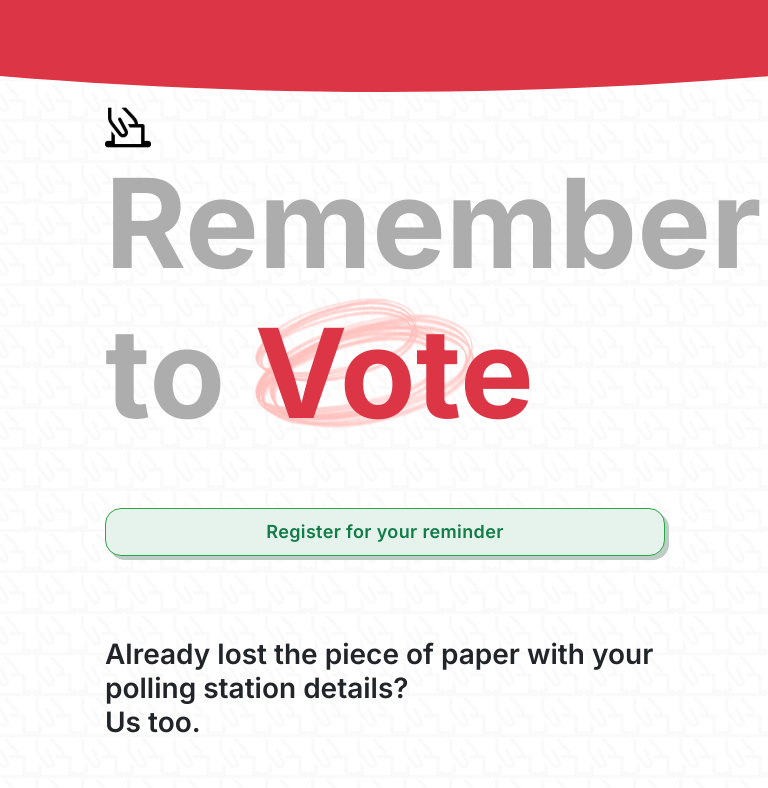
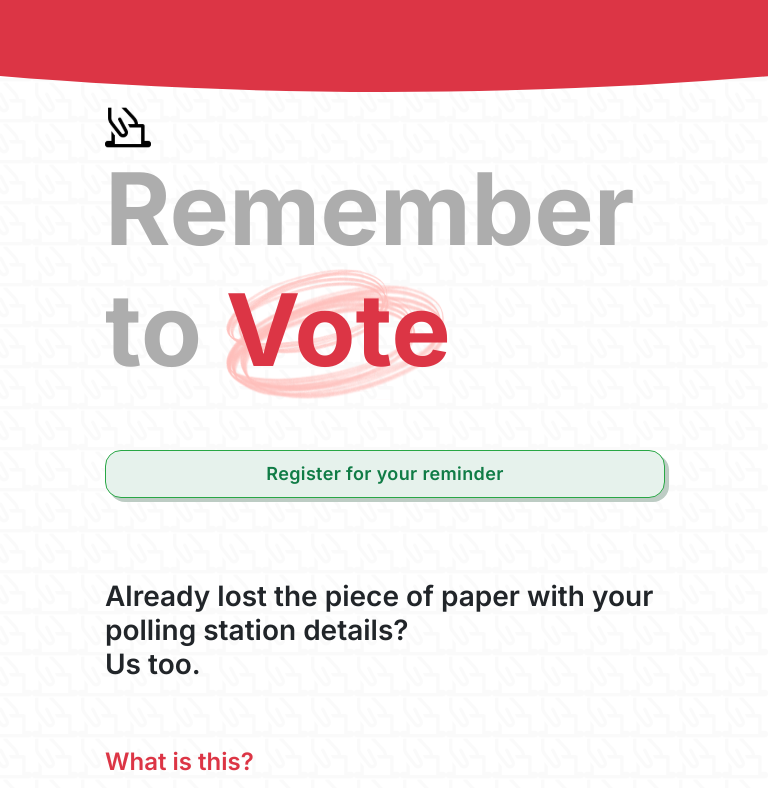
Before and after one commit to Curtis-Turk/Remember-to-Vote, a Next.js app: page / in a window 768 px wide. Shown: the top 788 px of the page. Built offline with nearby package versions, Linux system fonts and the light colour scheme.

Commit message:
main-title font size and line height 768 breakpoint

```diff
--- a/styles.css
+++ b/styles.css
@@ -119,6 +119,8 @@ h4 {
 @media screen and (max-width: 768px) and (min-width: 601px) {
   #main-title {
     margin-bottom: 60px !important;
+    font-size: 100px !important;
+    line-height: 121px !important;
   }
 }
 
```
